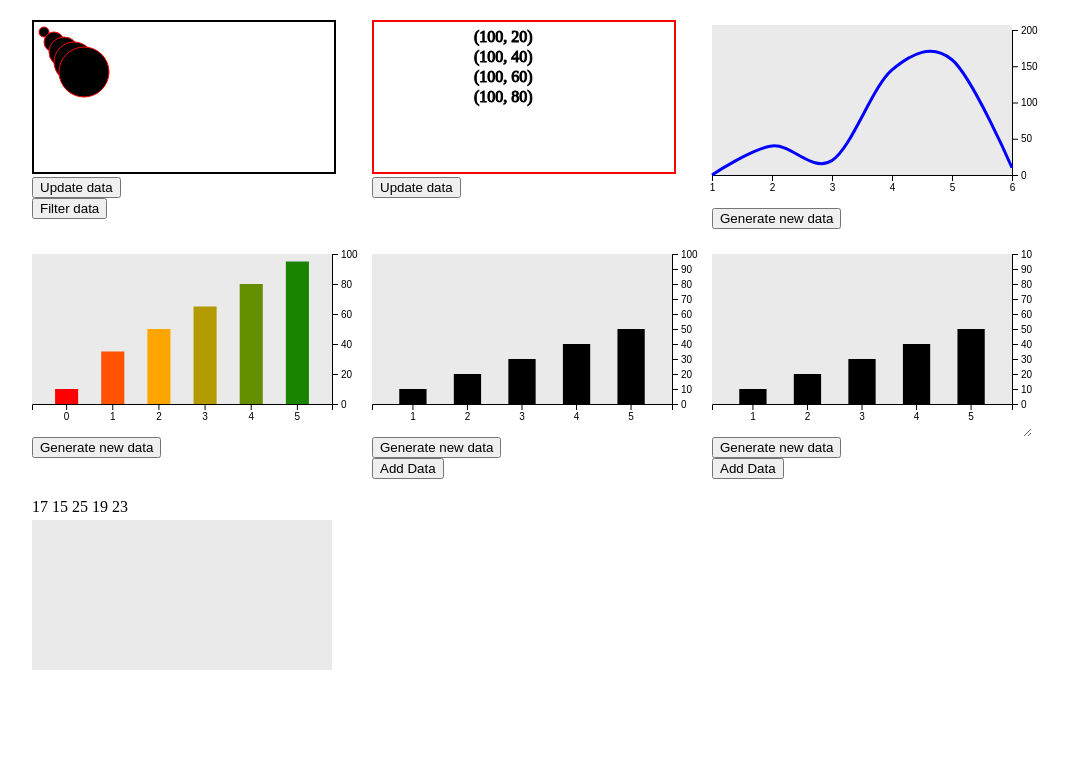
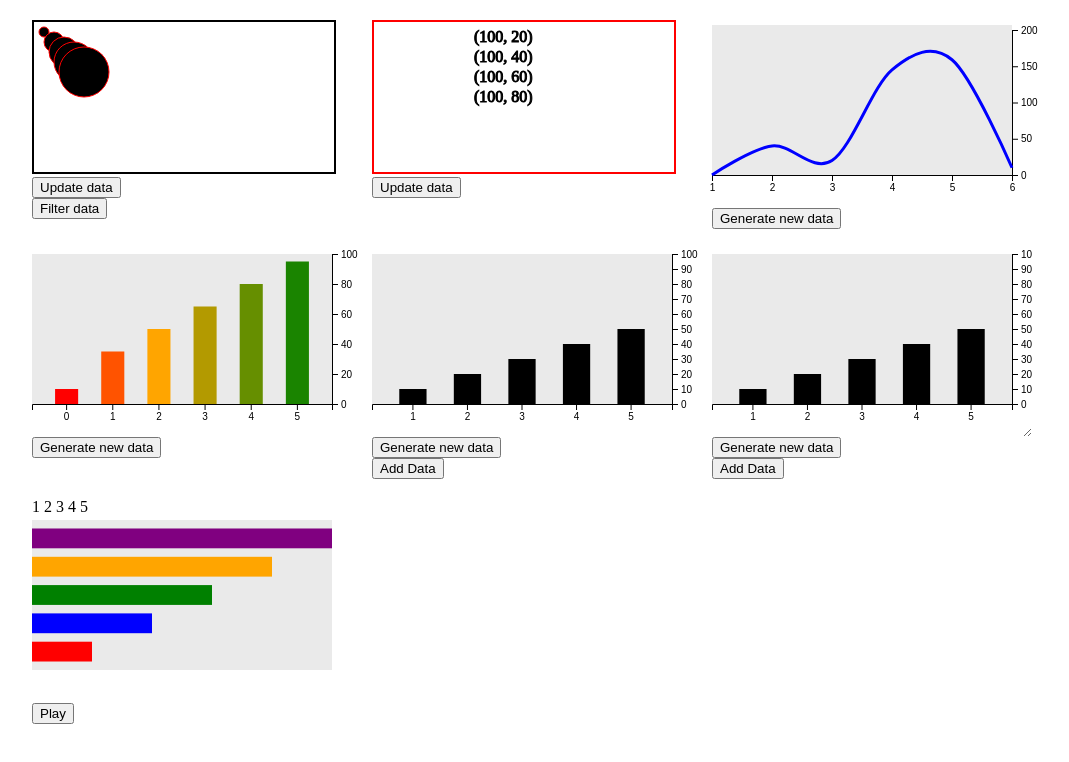
Before and after one commit to nicolasmatthewlee/d3-gallery, a React (Create React App) app: page / in a window 1280 px wide. Shown: the top 762 px of the page, without its empty margins (108-1177 px from the left). Built offline with nearby package versions, Linux system fonts and the light colour scheme.

Commit message:
added play/pause button whose button text is dependent on state.play

```diff
--- a/src/components/racing-bar-chart.js
+++ b/src/components/racing-bar-chart.js
@@ -1,22 +1,73 @@
 import { useRef, useEffect, useState } from "react";
+import { scaleBand, scaleLinear, select } from "d3";
 
 export const RacingBarChart = () => {
-  const [data, setData] = useState(Array(5).fill(0));
+  const [data, setData] = useState([
+    { color: "red", value: 1 },
+    { color: "blue", value: 2 },
+    { color: "green", value: 3 },
+    { color: "orange", value: 4 },
+    { color: "purple", value: 5 },
+  ]);
+
+  const [play, setPlay] = useState(false);
+
+  const svgRef = useRef();
 
   // update data with setInterval
   useEffect(() => {
     const interval = setInterval(() => {
-      setData((data) =>
-        data.map((n) => Math.floor(n + Math.random() * 3 + 1))
-      );
-    }, 500);
+      if (play) {
+        setData((data) =>
+          data.map((obj) => ({
+            color: obj.color,
+            value: (obj.value += Math.floor(Math.random() * 5 + 1)),
+          }))
+        );
+      }
+    }, 100);
     return () => clearInterval(interval);
   });
 
+  useEffect(() => {
+    const svg = select(svgRef.current);
+
+    // sort the data
+    data.sort((a, b) => b.value - a.value);
+
+    // create x-scale, y-scale
+    const yScale = scaleBand()
+      .domain(data.map((n, i) => i))
+      .range([0, 150])
+      .padding(0.3);
+
+    const xScale = scaleLinear()
+      .domain([0, Math.max(...data.map((obj) => obj.value))])
+      .range([0, 300]);
+
+    svg
+      .selectAll(".bar")
+      .data(data)
+      .join("rect")
+      .attr("class", "bar")
+      .attr("x", 0)
+      .attr("y", (n, i) => yScale(i))
+      .attr("width", (n) => xScale(n.value))
+      .attr("height", yScale.bandwidth())
+      .style("fill", (n) => n.color);
+  }, [data]);
+
   return (
     <div>
-      <h1>{data.map((n) => n + " ")}</h1>
-      <svg className="chart"></svg>
+      <h1>{data.map((n) => n.value + " ")}</h1>
+      <svg ref={svgRef} className="chart"></svg>
+      <button
+        onClick={(e) => {
+          setPlay(!play);
+        }}
+      >
+        {play ? "Pause" : "Play"}
+      </button>
     </div>
   );
 };
```
